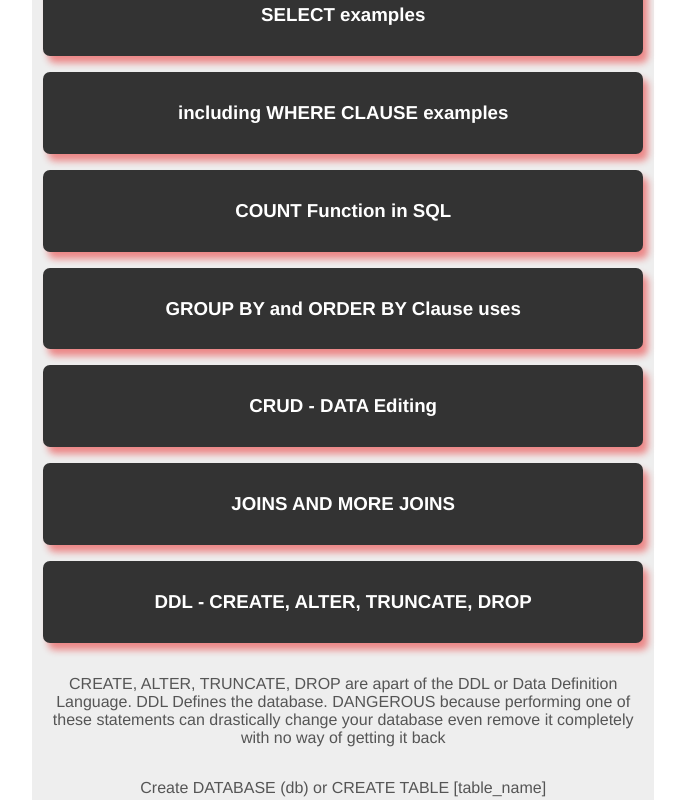
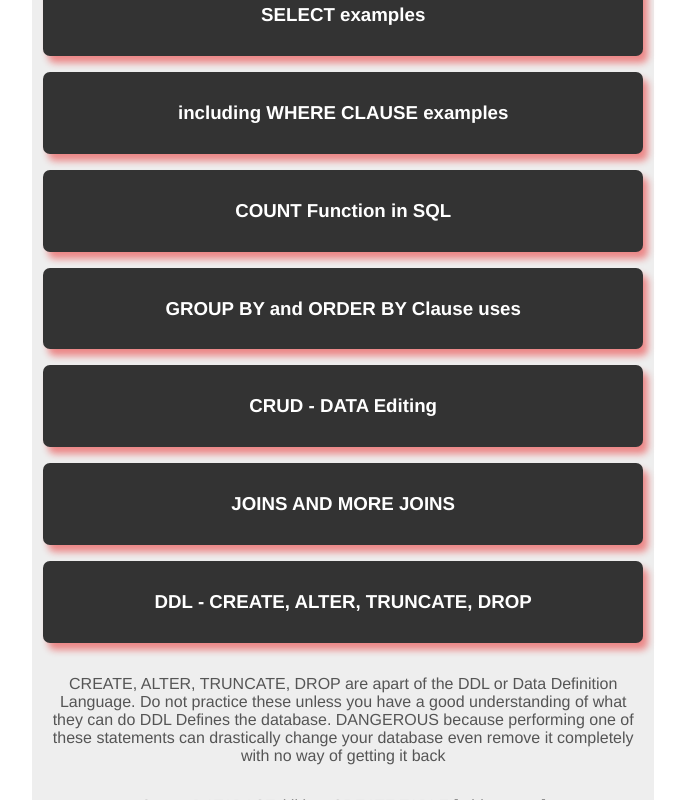
Before and after one commit to tranielmp8/PostgreSQL_Cheetsheet_Vuejs, a Vue app: page / in a window 1280 px wide. Both pictures are taken after a click on the element "DDL - CREATE, ALTER, TRUNCATE, DROP". Shown: the part 1862-2662 px from the top of the page, without its empty margins (308-993 px from the left). Built offline with nearby package versions, Linux system fonts and the light colour scheme.

Commit message:
paragraph update

```diff
--- a/src/components/DDL.vue
+++ b/src/components/DDL.vue
@@ -4,7 +4,9 @@
       <h3 @click="showDetails = !showDetails"> {{ post1.title }} </h3>
     </div>
     <div v-if="showDetails" class="details">
-      <p>CREATE, ALTER, TRUNCATE, DROP are apart of the DDL or Data Definition Language. DDL Defines the database. DANGEROUS because performing one of these statements can drastically change your database even remove it completely with no way of getting it back</p>
+      <p>
+        CREATE, ALTER, TRUNCATE, DROP are apart of the DDL or Data Definition Language.
+        Do not practice these unless you have a good understanding of what they can do DDL Defines the database. DANGEROUS because performing one of these statements can drastically change your database even remove it completely with no way of getting it back</p>
       <p>Create DATABASE (db) or CREATE TABLE [table_name]</p>
       <img src="../assets/images/create_table.png" alt="">
       <code> {{ post1.code }} </code>
```
